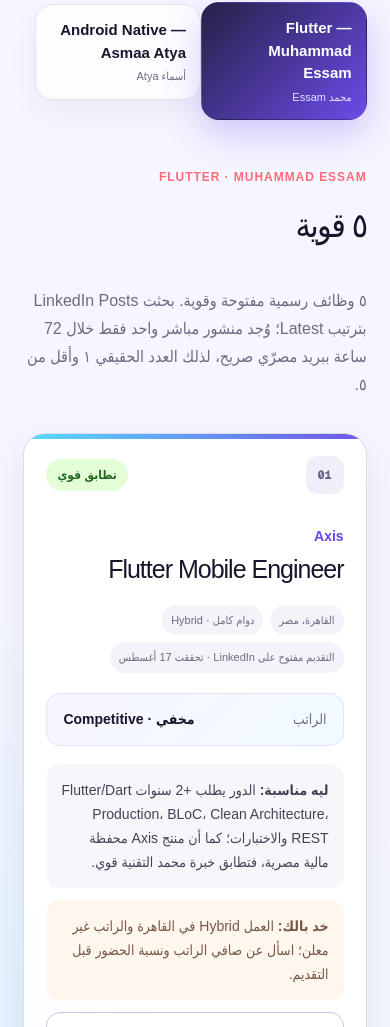
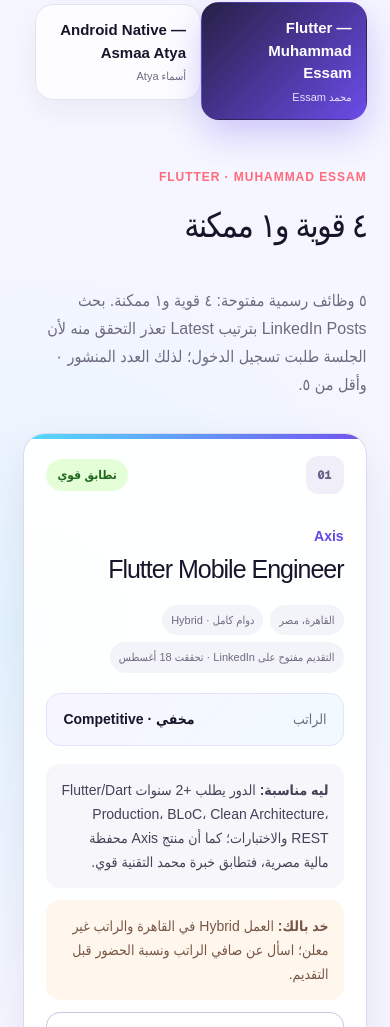
Before and after one commit to muhamaadessam/muhammad-mobile-jobs, a Next.js app: page / in a window 390 px wide. Shown: the part 973-2000 px from the top of the page. Built offline with nearby package versions, Linux system fonts and the light colour scheme.

Commit message:
Refresh Egypt-only mobile jobs report

```diff
--- a/app/fresh-data.ts
+++ b/app/fresh-data.ts
@@ -1,39 +1,7 @@
-export const freshFlutterEmailApplications = [
-  {
-    company: "Confidential Egypt technology startup",
-    role: "Mobile App Developer (Flutter / React Native)",
-    to: "hr@slm-energy.com",
-    subject: "Application – Mobile App Developer (Flutter) – Muhammad Essam",
-    body: `Dear Hiring Team,
-
-I am applying for the Mobile App Developer position for your Egypt development team. I have more than three years of production experience building and maintaining Flutter applications for Android, iOS, and Windows using Dart, BLoC/Cubit, GetX, Clean Architecture, REST APIs, Firebase, local storage, testing, GitHub Actions, and Fastlane.
-
-My experience includes production feature ownership, modular architecture, API integrations, secure local persistence, performance improvements, unit testing, and automated mobile releases. I can contribute to the Flutter side of a mobile product that requires reliable API integration, push notifications, secure storage, and production delivery.
-
-I am based in Egypt and available to discuss the Egypt development team, product scope, and work model. Please find my portfolio here: https://muhamaadessam.github.io/
-
-Best regards,
-Muhammad Essam`,
-  },
-] as const;
+export const freshFlutterEmailApplications = [] as const;
 
 export const freshAndroidEmailApplications = [] as const;
 
-export const freshFlutterDirectPosts = [
-  {
-    company: "Confidential Egypt technology startup",
-    role: "Mobile App Developer (Flutter / React Native)",
-    location: "فريق تطوير في مصر · المرشحون المقيمون في مصر",
-    age: "2d · Latest · تحقق 17 أغسطس",
-    poster: "AMIR A.",
-    posterRole: "Senior Business Intelligence",
-    match: "فرصة ممكنة",
-    matchClass: "stretch",
-    summary: "المنشور يعلن فريق تطوير في مصر ويذكر Flutter أو React Native لتطبيق موبايل؛ مناسب لخبرة محمد في Flutter، لكن اسم الشركة والمنتج سريان والدور أوسع من Flutter فقط.",
-    contact: "hr@slm-energy.com · بريد تقديم معلن داخل المنشور",
-    note: "الراتب ونموذج العمل غير معلنين، والمنتج confidential؛ أكّد اسم الشركة ونطاق الدور قبل إرسال الـCV.",
-    href: "https://www.linkedin.com/in/amir-alsharif/recent-activity/all/",
-  },
-] as const;
+export const freshFlutterDirectPosts = [] as const;
 
 export const freshAndroidDirectPosts = [] as const;
--- a/app/page.tsx
+++ b/app/page.tsx
@@ -13,7 +13,7 @@ const jobs = [
     role: "Flutter Mobile Engineer",
     location: "القاهرة، مصر",
     mode: "دوام كامل · Hybrid",
-    age: "التقديم مفتوح على LinkedIn · تحققت 17 أغسطس",
+    age: "التقديم مفتوح على LinkedIn · تحققت 18 أغسطس",
     salary: "مخفي · Competitive",
     match: "تطابق قوي",
     matchClass: "strong",
@@ -38,7 +38,7 @@ Muhammad Essam`,
     role: "Flutter Developer",
     location: "القاهرة الجديدة، مصر",
     mode: "دوام كامل · On-site",
-    age: "صفحة الشركة الرسمية مفتوحة · تحققت 17 أغسطس",
+    age: "صفحة الشركة الرسمية مفتوحة · تحققت 18 أغسطس",
     salary: "مخفي · Competitive",
     match: "تطابق قوي",
     matchClass: "strong",
@@ -63,7 +63,7 @@ Muhammad Essam`,
     role: "Flutter Developer",
     location: "القاهرة، مصر",
     mode: "دوام كامل · نموذج العمل يحتاج تأكيد",
-    age: "Apply مفتوح على LinkedIn · تحققت 17 أغسطس",
+    age: "Apply مفتوح على LinkedIn · تحققت 18 أغسطس",
     salary: "مخفي",
     match: "تطابق قوي",
     matchClass: "strong",
@@ -86,7 +86,7 @@ Muhammad Essam`,
     role: "Flutter Mobile Application Developer",
     location: "المقطم، القاهرة، مصر",
     mode: "دوام كامل · On-site",
-    age: "صفحة الشركة الرسمية مفتوحة · تحققت 17 أغسطس",
+    age: "صفحة الشركة الرسمية مفتوحة · تحققت 18 أغسطس",
     salary: "مخفي",
     match: "تطابق قوي",
     matchClass: "strong",
@@ -107,24 +107,24 @@ Best regards,
 Muhammad Essam`,
   },
   {
-    company: "Tawfeer",
-    role: "Flutter Mobile Developer",
-    location: "المعادي، القاهرة، مصر",
-    mode: "دوام كامل · Hybrid",
-    age: "Apply مفتوح على Wuzzuf · تحققت 17 أغسطس",
+    company: "TAWANTECH",
+    role: "Senior Flutter Developer offshore",
+    location: "القاهرة، مصر",
+    mode: "دوام كامل · On-site",
+    age: "صفحة Workable مفتوحة · تحققت 18 أغسطس",
     salary: "مخفي",
-    match: "تطابق قوي",
-    matchClass: "strong",
-    why: "الدور يطلب 3+ سنوات mobile و2+ سنوات Flutter، Dart، BLoC/GetX، REST/GraphQL، Hive/SQLite/SharedPreferences، Firebase، الاختبارات والإطلاقات؛ تطابق مباشر مع خبرة محمد.",
-    note: "الدور Hybrid في المعادي والراتب غير معلن؛ اسأل عن صافي الراتب ونسبة الحضور قبل التقديم.",
-    href: "https://wuzzuf.net/jobs/p/rqvrdx4amus0-flutter-mobile-developer-tawfeer-cairo-egypt",
-    coverLetter: `Dear Tawfeer Hiring Team,
+    match: "فرصة ممكنة",
+    matchClass: "stretch",
+    why: "الدور في القاهرة ويطلب 3+ سنوات Flutter، Dart، state management، REST APIs، Firebase، Clean Architecture، CI/CD والإطلاقات؛ التطابق التقني قوي لكن شرط 5+ سنوات إجماليًا ومسمى Senior يجعلانها Stretch.",
+    note: "العمل On-site في القاهرة والراتب غير معلن؛ الدور يطلب 5+ سنوات إجماليًا، فاسأل عن المستوى الفعلي قبل استثمار وقت كبير.",
+    href: "https://apply.workable.com/tawantech/j/E4F7EC89FB/",
+    coverLetter: `Dear TAWANTECH Hiring Team,
 
-I am applying for the Flutter Mobile Developer position in Maadi, Cairo. I have more than three years of production experience building Flutter applications for Android, iOS, and Windows using Dart, BLoC/Cubit, GetX, Clean Architecture, REST APIs, Firebase, Hive, SQLite, SharedPreferences, unit testing, GitHub Actions, and Fastlane.
+I am applying for the Senior Flutter Developer position in Cairo. I have more than three years of production experience building Flutter applications for Android, iOS, and Windows using Dart, BLoC/Cubit, GetX, Clean Architecture, REST APIs, Firebase, local storage, unit testing, GitHub Actions, and Fastlane.
 
-My experience includes production feature ownership, API and third-party integrations, local persistence, performance improvements, push notifications, testing, and automated mobile releases. Tawfeer’s requirements around Flutter/Dart, state management, APIs, Firebase, local storage, and app-store delivery align closely with my background.
+My experience includes production feature ownership, modular architecture, API and third-party integrations, local persistence, performance improvements, testing, and automated mobile releases. TAWANTECH’s requirements around Flutter/Dart, state management, REST APIs, Firebase, Clean Architecture, CI/CD, and mobile deployment align closely with my background.
 
-I am based in Egypt and would welcome the opportunity to discuss the hybrid Maadi work arrangement.
+I am based in Egypt and available for the on-site Cairo role. I would welcome a discussion about the seniority expectations and how I could contribute to your mobile development team.
 
 Portfolio: https://muhamaadessam.github.io/
 
@@ -139,7 +139,7 @@ const androidJobs = [
     role: "Middle Android Developer",
     location: "Smart Village، الجيزة، مصر",
     mode: "دوام كامل · On-site",
-    age: "صفحة الشركة الرسمية مفتوحة · تحققت 17 أغسطس",
+    age: "صفحة الشركة الرسمية مفتوحة · تحققت 18 أغسطس",
     salary: "مخفي · مدفوع بالدولار",
     match: "تطابق قوي",
     matchClass: "strong",
@@ -162,13 +162,13 @@ Asmaa Atya`,
     role: "Senior Android Developer",
     location: "القاهرة، مصر",
     mode: "دوام كامل · Work model غير معلن",
-    age: "التقديم مفتوح على LinkedIn · تحققت 17 أغسطس",
+    age: "صفحة التوظيف المفتوحة · تحققت 18 أغسطس",
     salary: "مخفي",
     match: "فرصة ممكنة",
     matchClass: "stretch",
     why: "الدور يطلب 3+ سنوات Native Android مع Kotlin وDagger/Hilt وMVVM/MVI وClean Architecture وCI/CD والاختبارات؛ كما أن مجال Khazna في المدفوعات قريب من خبرة أسماء.",
     note: "المسمى Senior رغم شرط 3+ سنوات، ونموذج العمل والراتب غير معلنين؛ اسألي عن المستوى الفعلي والحضور قبل استثمار وقت كبير.",
-    href: "https://eg.linkedin.com/jobs/view/senior-android-developer-at-khazna-4440455368",
+    href: "https://careers.speedinvest.com/companies/khazna/jobs/83530373-senior-android-developer",
     coverLetter: `Dear Khazna Hiring Team,
 
 I am applying for the Senior Android Developer position in Cairo. I have more than three years of production Android experience using Kotlin, Java, Android SDK, Jetpack Compose, XML, MVVM, MVI, Clean Architecture, Coroutines, dependency injection, REST APIs, Firebase, Git, and unit testing.
@@ -185,7 +185,7 @@ Asmaa Atya`,
     role: "Mid-level Android Developer",
     location: "المعادي، القاهرة، مصر",
     mode: "دوام كامل · Hybrid",
-    age: "Apply مفتوح على Wuzzuf · تحققت 17 أغسطس",
+    age: "Apply مفتوح على Wuzzuf · تحققت 18 أغسطس",
     salary: "مخفي",
     match: "تطابق قوي",
     matchClass: "strong",
@@ -204,24 +204,24 @@ Best regards,
 Asmaa Atya`,
   },
   {
-    company: "Al Ahly Momkn",
-    role: "Senior Android Developer",
+    company: "Henkel",
+    role: "Android Engineer",
     location: "القاهرة، مصر",
-    mode: "دوام كامل",
-    age: "زر Apply ظاهر على LinkedIn · تحققت 17 أغسطس",
+    mode: "دوام كامل · Hybrid / Work from anywhere حتى 30 يومًا",
+    age: "صفحة Henkel الرسمية مفتوحة · تحققت 18 أغسطس",
     salary: "مخفي",
-    match: "فرصة ممكنة",
-    matchClass: "stretch",
-    why: "الدور يطلب Android Native مع Java/Kotlin وMVVM وREST وGradle وXML وGit، وخبرة POS ومعايير الدفع والأمان؛ خبرة أسماء في POS والفواتير والمدفوعات مناسبة، مع شرط 4–6 سنوات يجعله Stretch.",
-    note: "التقديم مفتوح في القاهرة، لكن الدور يتطلب خبرة أعلى وتفاصيل ISO 7816/8583 وAPDU غير مؤكدة في ملف أسماء؛ قدّمي فقط مع قبول هذا الـStretch.",
-    href: "https://www.linkedin.com/jobs/view/4374973990/",
-    coverLetter: `Dear Al Ahly Momkn Hiring Team,
+    match: "تطابق قوي",
+    matchClass: "strong",
+    why: "الدور في القاهرة ويطلب 3+ سنوات mobile مع Android/Kotlin وJetpack وCompose وClean Architecture وREST وCI/CD والاختبارات؛ تطابق مباشر مع خبرة أسماء، مع ميزة إضافية لخبرتها في الأمان والأداء.",
+    note: "الدور يجمع Android وReact Native، والراتب غير معلن؛ أكّدي نسبة العمل على Android قبل التقديم.",
+    href: "https://www.henkel.com/careers/find-your-job-apply/2211118-2211118",
+    coverLetter: `Dear Henkel Hiring Team,
 
-I am applying for the Senior Android Developer position in Cairo. I have more than three years of production Android experience using Kotlin, Java, Android SDK, Jetpack Compose, XML, MVVM, MVI, Clean Architecture, Coroutines, dependency injection, REST APIs, Firebase, Git, JUnit, and MockK.
+I am applying for the Android Engineer position in Cairo. I have more than three years of production Android experience using Kotlin, Java, Android SDK, Jetpack Compose, XML, MVVM, MVI, Clean Architecture, Coroutines, dependency injection, REST APIs, Firebase, Git, JUnit, and MockK.
 
-My background includes POS, invoices, payment integrations, secure data handling, performance optimization, multi-module architecture, and Google Play release management. I also contributed to healthcare and government services, including an Egypt Ministry of Justice application serving more than one million users.
+My background includes POS, invoices, payment integrations, secure data handling, multi-module architecture, performance optimization, automated testing, and Google Play release management. I also contributed to healthcare and government services, including an Egypt Ministry of Justice application serving more than one million users.
 
-The role’s focus on secure Android applications, payment workflows, testing, and maintainable architecture aligns closely with my experience. I would welcome a discussion about the seniority expectations and the payment-platform requirements.
+Henkel’s focus on maintainable, performant, secure mobile products, backend integrations, testing, and release processes aligns closely with my experience. I would welcome a discussion about the Android scope and hybrid work model.
 
 Best regards,
 Asmaa Atya`,
@@ -231,7 +231,7 @@ Asmaa Atya`,
     role: "Senior Software Engineer, Android",
     location: "القاهرة، مصر",
     mode: "دوام كامل · On-site",
-    age: "التقديم مفتوح على LinkedIn · تحققت 17 أغسطس",
+    age: "التقديم مفتوح على LinkedIn · تحققت 18 أغسطس",
     salary: "مخفي",
     match: "فرصة ممكنة",
     matchClass: "stretch",
@@ -252,19 +252,19 @@ Asmaa Atya`,
 ] as const;
 
 const rejected = [
-  "TAWANTECH: رابط Bayt أصبح 410 Gone، فتمت إزالته بدل اعتبار المسار مفتوحًا.",
+  "Tawfeer: صفحة Wuzzuf الحالية تعرض Browse Similar Jobs بدل زر التقديم، فتمت إزالته.",
   "Dsquares: LinkedIn أظهر No longer accepting applications، فتم استبعاده.",
   "Diverge وMedad وScript وUnipal وPSdigital: خارج مصر أو انتقال فقط؛ اتشالوا بعد تطبيق شرط مصر الإلزامي.",
   "AL Master: صفحة LinkedIn أظهرت أن التقديم لم يعد يستقبل طلبات، فتم استبعاده.",
-  "منشور SLM: أُدرج كفرصة مباشرة ممكنة فقط لأن المنشور يذكر فريق تطوير في مصر وبريد hr@slm-energy.com؛ اسم الشركة والراتب غير معلنين.",
+  "TAWANTECH: أبقيته كفرصة ممكنة فقط لأن صفحة Workable مفتوحة لكن شرط 5+ سنوات والمسمى Senior أعلى من ملف محمد.",
 ] as const;
 
 const androidRejected = [
   "geidea: صفحة LinkedIn أظهرت No longer accepting applications، فتمت إزالته.",
   "Yassir: الإعلان ظاهر قديمًا جدًا، فتمت إزالته بدل حمله كفرصة حية.",
-  "Henkel: لم أعده دون إشارة فتح واضحة قابلة للتحقق في هذه الجولة.",
+  "Al Ahly Momkn: صفحة LinkedIn قديمة وغير مناسبة كمسار مفتوح مؤكد، فتم استبعاده.",
   "الأدوار Junior/Internship وFlutter-only وReact Native-only وiOS-only اتشالت.",
-  "منشورات LinkedIn: بحث Latest المصادق عليه لم يعثر على إعلان Android مناسب خلال 72 ساعة مع بريد/واتساب صريح؛ نُشر العدد الحقيقي ٠ وأقل من ٥.",
+  "منشورات LinkedIn: جلسة البحث الحالية طلبت تسجيل الدخول، لذلك لم أحتسب أي منشور أو بريد/واتساب غير قابل للتحقق؛ نُشر العدد الحقيقي ٠ وأقل من ٥.",
 ] as const;
 
 function JobCard({ job, index, android = false }: { job: (typeof jobs)[number] | (typeof androidJobs)[number]; index: number; android?: boolean }) {
@@ -317,7 +317,7 @@ function DirectPostCards({ posts }: { posts: readonly DirectPost[] }) {
 export default function Home() {
   return <main>
     <header className="hero">
-      <nav aria-label="رأس التقرير"><span className="brand">فرص محمد وأسماء</span><span className="date">تقرير 17 أغسطس 2026</span></nav>
+      <nav aria-label="رأس التقرير"><span className="brand">فرص محمد وأسماء</span><span className="date">تقرير 18 أغسطس 2026</span></nav>
       <div className="heroCopy"><p className="eyebrow">Flutter وAndroid Native في مصر فقط</p><h1>اختار التخصص وشوف الفرص المناسبة لكل شخص.</h1><p className="intro">وظائف مصرية أو مؤكدة القبول من مصر، مع Cover Letters وقسم إرسال Gmail منفصل لكل مرشح.</p></div>
       <div className="stats" aria-label="ملخص التقرير"><div><strong>2</strong><span>مسار وظيفي</span></div><div><strong>{jobs.length}</strong><span>فرص Flutter</span></div><div><strong>{androidJobs.length}</strong><span>فرص Android</span></div></div>
     </header>
@@ -329,22 +329,22 @@ export default function Home() {
       <input className="tabInput" type="radio" name="candidate" id="android-tab" /><label className="tabLabel" htmlFor="android-tab"><span>Android Native — Asmaa Atya</span><small>أسماء Atya</small></label>
 
       <section className="tabPanel flutterPanel" aria-labelledby="flutter-tab">
-        <div className="sectionHead"><div><p className="eyebrow">Flutter · Muhammad Essam</p><h2>٥ قوية</h2></div><p>٥ وظائف رسمية مفتوحة وقوية. بحثت LinkedIn Posts بترتيب Latest؛ وُجد منشور مباشر واحد فقط خلال 72 ساعة ببريد مصرّي صريح، لذلك العدد الحقيقي ١ وأقل من ٥.</p></div>
+        <div className="sectionHead"><div><p className="eyebrow">Flutter · Muhammad Essam</p><h2>٤ قوية و١ ممكنة</h2></div><p>٥ وظائف رسمية مفتوحة: ٤ قوية و١ ممكنة. بحث LinkedIn Posts بترتيب Latest تعذر التحقق منه لأن الجلسة طلبت تسجيل الدخول؛ لذلك العدد المنشور ٠ وأقل من ٥.</p></div>
         <div className="jobGrid">{jobs.map((job, index) => <JobCard key={`${job.company}-${job.role}`} job={job} index={index} />)}</div>
-        <section className="linkedInSection" aria-label="منشورات توظيف Flutter على LinkedIn"><div className="sectionHead"><div><p className="eyebrow">LinkedIn Posts · Email أو WhatsApp فقط</p><h2>تقديم مباشر لمحمد · {freshFlutterDirectPosts.length}</h2></div><p>النتائج القريبة كانت OpenToWork أو Junior/Intern أو قديمة أو بدون بريد/واتساب صريح؛ العدد الحقيقي ١ وأقل من ٥.</p></div><DirectPostCards posts={freshFlutterDirectPosts} /></section>
+        <section className="linkedInSection" aria-label="منشورات توظيف Flutter على LinkedIn"><div className="sectionHead"><div><p className="eyebrow">LinkedIn Posts · Email أو WhatsApp فقط</p><h2>تقديم مباشر لمحمد · {freshFlutterDirectPosts.length}</h2></div><p>تعذر التحقق من Latest والعمر الظاهر لأن جلسة LinkedIn طلبت تسجيل الدخول؛ لم أحتسب أي منشور أو جهة اتصال بالتخمين، والعدد الحقيقي ٠ وأقل من ٥.</p></div><DirectPostCards posts={freshFlutterDirectPosts} /></section>
         <EmailComposer candidate="Muhammad Essam" applications={freshFlutterEmailApplications} />
         <div className="rejected" aria-label="فرص Flutter مستبعدة"><p className="eyebrow">فلترة Flutter</p><h2>ليه فرص تانية ما دخلتش التقرير؟</h2><ul>{rejected.map((item) => <li key={item}>{item}</li>)}</ul></div>
       </section>
 
       <section className="tabPanel androidPanel" aria-labelledby="android-tab">
-        <div className="sectionHead"><div><p className="eyebrow">Android Native · Asmaa Atya</p><h2>٢ قوية و٣ ممكنة</h2></div><p>٥ وظائف رسمية مفتوحة: ٢ قوية و٣ ممكنة. بحثت LinkedIn Posts بترتيب Latest؛ لم يوجد منشور Android مباشر مناسب خلال 72 ساعة مع بريد/واتساب صريح، لذلك العدد الحقيقي ٠ وأقل من ٥.</p></div>
+        <div className="sectionHead"><div><p className="eyebrow">Android Native · Asmaa Atya</p><h2>٣ قوية و٢ ممكنة</h2></div><p>٥ وظائف رسمية مفتوحة: ٣ قوية و٢ ممكنة. تعذر التحقق من LinkedIn Posts بترتيب Latest لأن الجلسة طلبت تسجيل الدخول؛ لذلك العدد المنشور ٠ وأقل من ٥.</p></div>
         <div className="jobGrid">{androidJobs.map((job, index) => <JobCard key={`${job.company}-${job.role}`} job={job} index={index} android />)}</div>
-        <section className="linkedInSection" aria-label="منشورات توظيف Android على LinkedIn"><div className="sectionHead"><div><p className="eyebrow">LinkedIn Posts · Email أو WhatsApp فقط</p><h2>تقديم مباشر لأسماء · {freshAndroidDirectPosts.length}</h2></div><p>النتائج الحالية كانت قديمة أو copied أو Flutter/React Native أو خارج نطاق 2–4 سنوات أو بدون بريد/واتساب صريح؛ العدد الحقيقي ٠ وأقل من ٥.</p></div><DirectPostCards posts={freshAndroidDirectPosts} /></section>
+        <section className="linkedInSection" aria-label="منشورات توظيف Android على LinkedIn"><div className="sectionHead"><div><p className="eyebrow">LinkedIn Posts · Email أو WhatsApp فقط</p><h2>تقديم مباشر لأسماء · {freshAndroidDirectPosts.length}</h2></div><p>تعذر التحقق من Latest والعمر الظاهر لأن جلسة LinkedIn طلبت تسجيل الدخول؛ لم أحتسب أي منشور أو جهة اتصال بالتخمين، والعدد الحقيقي ٠ وأقل من ٥.</p></div><DirectPostCards posts={freshAndroidDirectPosts} /></section>
         <EmailComposer candidate="Asmaa Atya" applications={freshAndroidEmailApplications} />
         <div className="rejected" aria-label="فرص Android مستبعدة"><p className="eyebrow">فلترة Android Native</p><h2>ليه فرص تانية ما دخلتش التقرير؟</h2><ul>{androidRejected.map((item) => <li key={item}>{item}</li>)}</ul></div>
       </section>
     </fieldset></section>
 
-    <footer><p>الترتيب مبني على قوة التطابق وحداثة الإعلان ووضوح الراتب ومسار التقديم.</p><p>آخر تحديث: 17 أغسطس 2026 · القاهرة</p></footer>
+    <footer><p>الترتيب مبني على قوة التطابق وحداثة الإعلان ووضوح الراتب ومسار التقديم.</p><p>آخر تحديث: 18 أغسطس 2026 · القاهرة</p></footer>
   </main>;
 }
```
Also changed, not shown: 1 other file (tests, documents, lock files or other folders).
